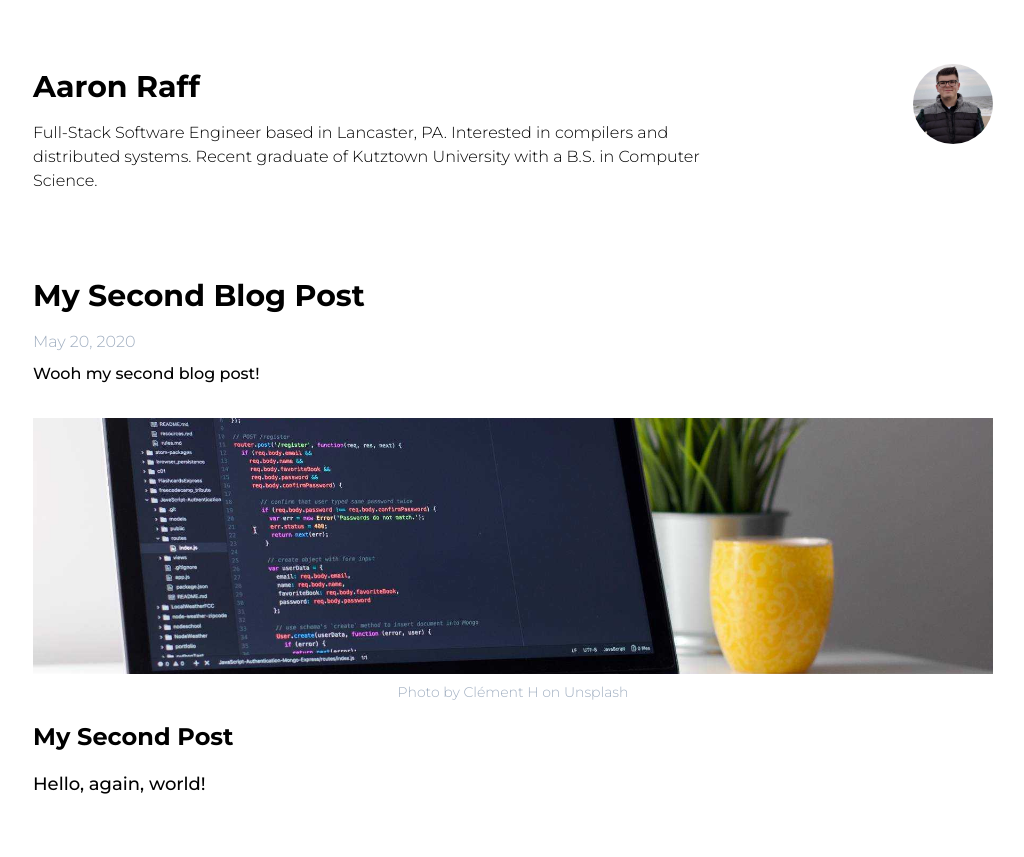
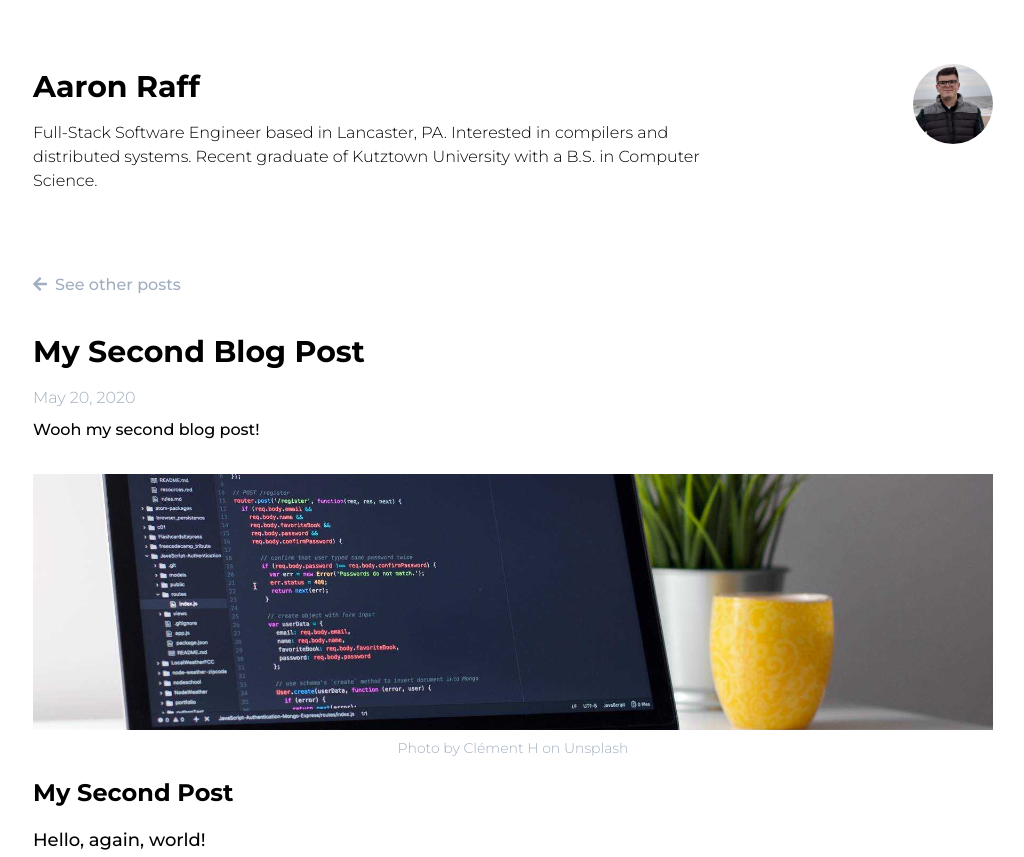
Before and after one commit to AaronRaff/aaronraff.github.io, a Gatsby site: page /blog/my-second-post in a window 1280 px wide. Shown: the top 857 px of the page, without its empty margins (127-1151 px from the left). Built offline with nearby package versions, Linux system fonts and the light colour scheme; Gatsby itself is replaced by a stand-in of ours; some packages are replaced by stand-ins of ours.

Commit message:
add 'see other posts' to blog posts

```diff
--- a/package.json
+++ b/package.json
@@ -20,6 +20,7 @@
   "dependencies": {
     "@fortawesome/fontawesome-svg-core": "^1.2.28",
     "@fortawesome/free-brands-svg-icons": "^5.13.0",
+    "@fortawesome/free-solid-svg-icons": "^5.13.0",
     "@fortawesome/react-fontawesome": "^0.1.9",
     "@reach/router": "^1.3.3",
     "disqus-react": "^1.0.8",
--- a/src/templates/blog-template.jsx
+++ b/src/templates/blog-template.jsx
@@ -1,10 +1,11 @@
 import React from "react";
-import { graphql } from "gatsby";
+import { graphql, Link } from "gatsby";
 import PropTypes from "prop-types";
 import Img from "gatsby-image";
 import { DiscussionEmbed } from "disqus-react";
 import { FontAwesomeIcon } from "@fortawesome/react-fontawesome";
 import { faTwitter, faFacebook } from "@fortawesome/free-brands-svg-icons";
+import { faArrowLeft } from "@fortawesome/free-solid-svg-icons";
 import { useLocation } from "@reach/router";
 import Layout from "../components/layout";
 import SEO from "../components/seo";
@@ -44,7 +45,11 @@ export default function Template({ data }) {
         image={frontmatter.featuredImage.childImageSharp.fluid.src}
         article
       />
-      <h1 className="text-3xl font-bold pb-3">{frontmatter.title}</h1>
+      <Link to="/" className="text-gray-500">
+        <FontAwesomeIcon icon={faArrowLeft} className="mr-2" />
+        See other posts
+      </Link>
+      <h1 className="text-3xl font-bold pb-3 mt-8">{frontmatter.title}</h1>
       <p className="font-light pb-2 text-gray-500">{frontmatter.date}</p>
       <p className="mb-8">{frontmatter.subtitle}</p>
       <Img
```
Also changed, not shown: 1 other file.
